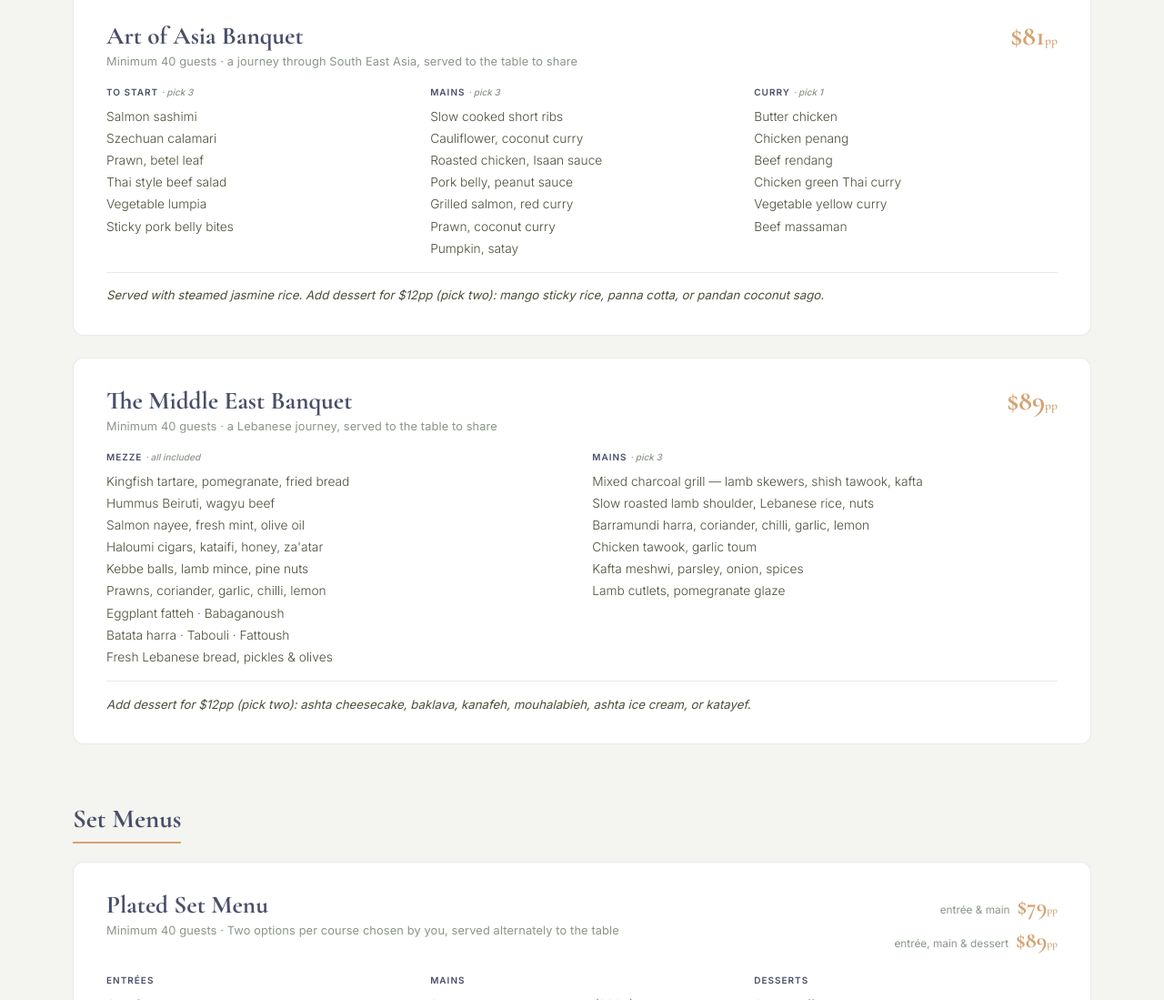
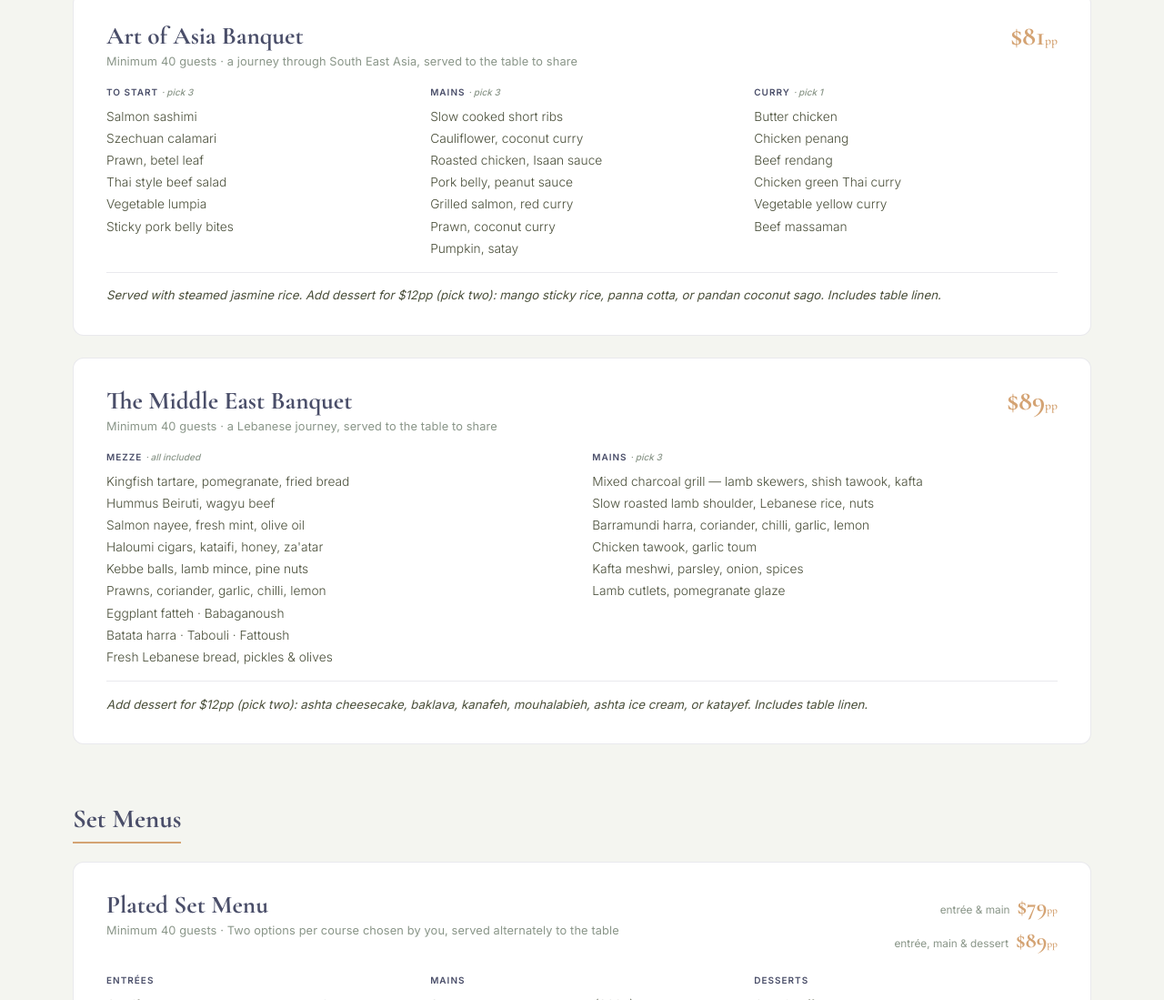
Before and after one commit to jbllfshg/fshg-website, a plain HTML site: page functions-events.html in a window 1280 px wide. Shown: the part 5220-6319 px from the top of the page at 91% size. Drawn offline with nearby package versions, Linux system fonts and the light colour scheme.

Commit message:
Update functions-events.html

```diff
--- a/functions-events.html
+++ b/functions-events.html
@@ -567,7 +567,7 @@ section[id]{scroll-margin-top:88px}
             <span class="it">Beef massaman</span>
           </p></div>
         </div>
-        <p class="pkg-incl">Served with steamed jasmine rice. Add dessert for $12pp (pick two): mango sticky rice, panna cotta, or pandan coconut sago.</p>
+        <p class="pkg-incl">Served with steamed jasmine rice. Add dessert for $12pp (pick two): mango sticky rice, panna cotta, or pandan coconut sago. Includes table linen.</p>
       </div>
 
       <!-- MIDDLE EAST -->
@@ -597,7 +597,7 @@ section[id]{scroll-margin-top:88px}
             <span class="it">Lamb cutlets, pomegranate glaze</span>
           </p></div>
         </div>
-        <p class="pkg-incl">Add dessert for $12pp (pick two): ashta cheesecake, baklava, kanafeh, mouhalabieh, ashta ice cream, or katayef.</p>
+        <p class="pkg-incl">Add dessert for $12pp (pick two): ashta cheesecake, baklava, kanafeh, mouhalabieh, ashta ice cream, or katayef. Includes table linen.</p>
       </div>
 
     </div>
```
